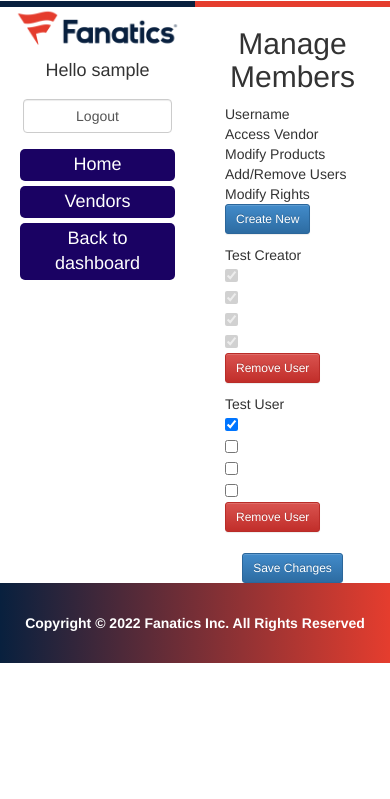
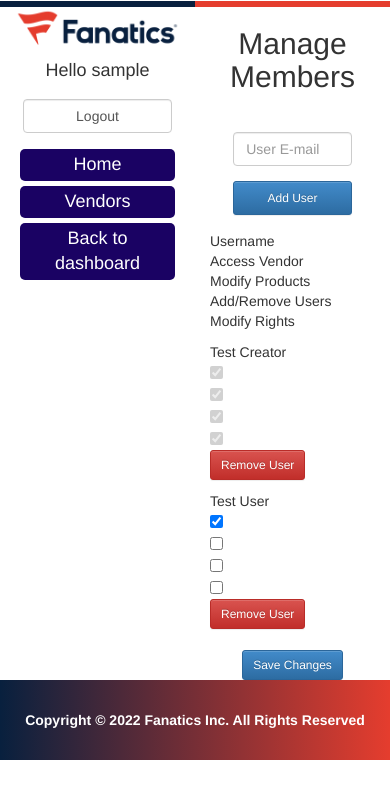
Before and after one commit to JustinKoning/HackCamp, a PHP site: page /members?id=1 in a window 390 px wide. Shown: the top 799 px of the page. Run offline with PHP 8.4, Linux system fonts and the light colour scheme; the visitor is signed in with stand-in values (Sample User, id 1); some libraries are stand-ins or nearby versions.

Commit message:
Resolve merge conflict from pull request #11

```diff
--- a/Models/User.php
+++ b/Models/User.php
@@ -69,8 +69,8 @@ class User {
         $stmt->execute();
         $id = $stmt->fetch()[0]; //Get autogenerated vendor id
 
-        //Grant self permissions
-        $sqlQ = 'INSERT INTO vendor_permissions (user_ID, vendor_ID, view, products, users, rights, logs) VALUES (?, ?, 1, 1, 1, 1, 0)';
+        //Grant self full permissions
+        $sqlQ = 'INSERT INTO vendor_permissions (user_ID, vendor_ID, view, products, users, rights, logs) VALUES (?, ?, 1,1,1,1,1)';
         $stmt = $this->_dbHandle->prepare($sqlQ);
         $stmt->bindParam(1, $_SESSION['UID']);
         $stmt->bindParam(2, $id);
--- a/Views/members.phtml
+++ b/Views/members.phtml
@@ -6,6 +6,22 @@ echo '<div class="col-md-12"><h2 class="text-center">' . $view->pageTitle . '</h
 if (isset($_SESSION["login"])) { //Don't show register page if user is registered
     echo '
     <div class="container" id="membercontainer">
+
+        <form class="row" id="add-member">
+            <form method="post" action="members.php">
+                 <div class="form-content">
+                    <div class="col-md-3"></div>
+                    <div class="col-md-3">
+                        <div class="form-group">
+                            <input type="text" class="form-control" placeholder="User E-mail" name="email" maxlength="80" required/>
+                        </div>
+                    </div>
+                    <div class="col-md-2" id="permission-name">
+                        <button type="submit" class="form-control btn btn-primary btn-sm" name="AddMember">Add User</button>
+                    </div>
+                </div>
+            </form>
+        </div>
         <div class="row" id="topmember">
             <div class="col-md-2"></div>
             <div class="col-md-2" id="permission-name">Username</div>
@@ -13,7 +29,6 @@ if (isset($_SESSION["login"])) { //Don't show register page if user is registere
             <div class="col-md-1" id="permission-name">Modify Products</div>
             <div class="col-md-1" id="permission-name">Add/Remove Users</div>
             <div class="col-md-1" id="permission-name">Modify Rights</div>
-            <div class="col-md-2" id="permission-name"><a class="btn btn-primary btn-sm" href="/create-vendor.php" role="button">Create New</a></div>
         </div>
         ';
 
@@ -40,7 +55,7 @@ if (isset($_SESSION["login"])) { //Don't show register page if user is registere
             </div>
 
             <div class="row flex justify-content-center" id="change-buttons">
-                <div class="col-md-5"></div>
+                <div class="col-md-4"></div>
                 <div class="col-md-2" id="permission-name"><a class="btn btn-primary btn-sm" href="" role="button">Save Changes</a></div>
             </div>
     ';
--- a/css/my-style.css
+++ b/css/my-style.css
@@ -81,8 +81,12 @@
 #permission-buttons{
     text-align: center;
     align-content: center;
+    margin-top: 20px;
 }
 
+#add-member{
+    margin-top: 20px;
+}
 #change-buttons{
     text-align: center;
     margin-top: 20px;
--- a/members.php
+++ b/members.php
@@ -15,4 +15,8 @@ if (isset($_POST["logoutButton"])){ //Call logOut function when logout button pr
     $user->logOut();
 }
 
+if (isset($_POST['addMember'])){
+    echo $_POST["email"];
+}
+
 require_once('Views/members.phtml');
```
Also changed, not shown: Models/Vendor.php (+3 -14 lines), Views/view-vendor.phtml (+22 -18 lines).
